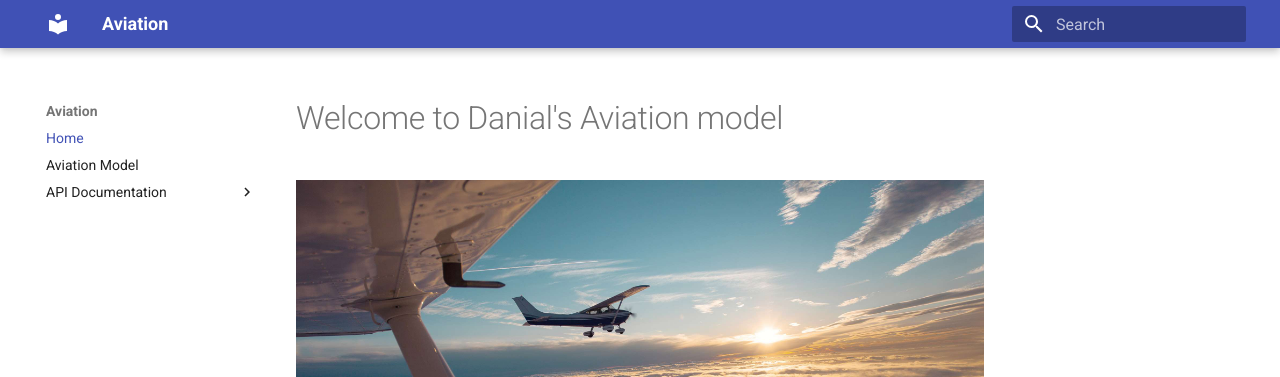
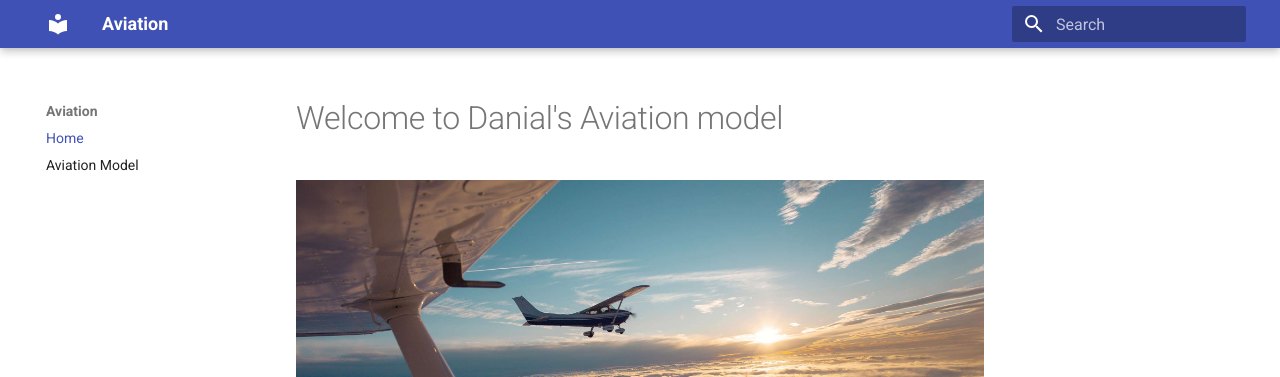
Before and after one commit to danialf64/aviation, an MkDocs documentation site: the page built from docs/index.md, in a window 1280 px wide. Shown: the top 377 px of the page. Built offline with MkDocs 1.6.1 and Material for MkDocs 9.7.7, drawn with Linux system fonts in a browser that asks for light colours.

Commit message:
Use mkdocs-prebuild to automatically create API documentation

```diff
--- a/mkdocs.yml
+++ b/mkdocs.yml
@@ -5,15 +5,14 @@
 nav:
   - Home: "index.md"
   - Aviation Model: "aviation.md"
-  - API Documentation:
-      - Aviation: api/index.md
-      - Fleet: api/fleet.md
 
 plugins:
   - mkdocstrings
   - search
   - bibtex:
       bib_file: "https://api.zotero.org/groups/5782724/collections/G847TDER/items?format=bibtex&limit=100"
+  - mkdocs-prebuild:
+      base_path: ["."]
 
 markdown_extensions:
   - pymdownx.caret
```
Also changed, not shown: docs/api/fleet.md (deleted, +0 -1 lines), docs/api/index.md (deleted).
